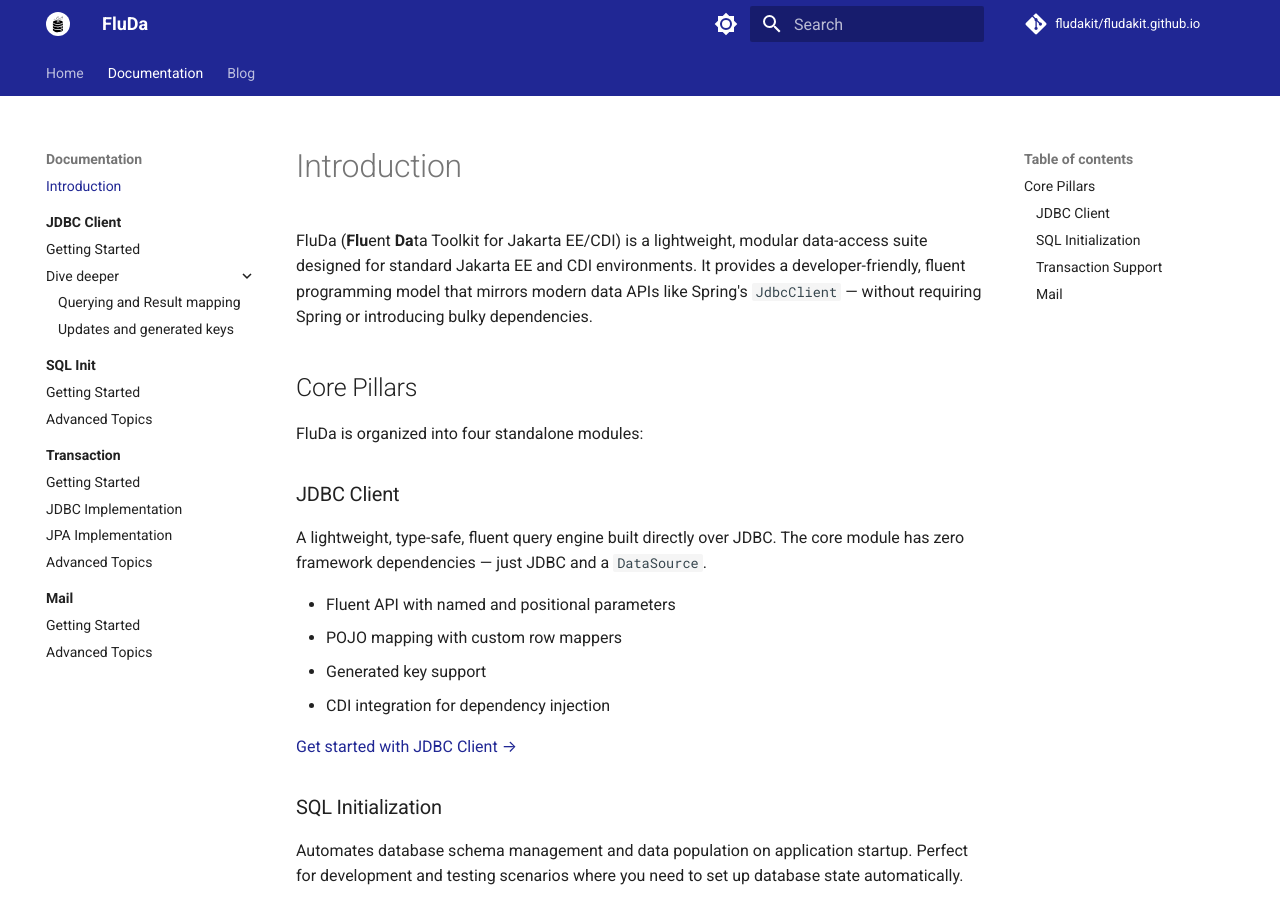
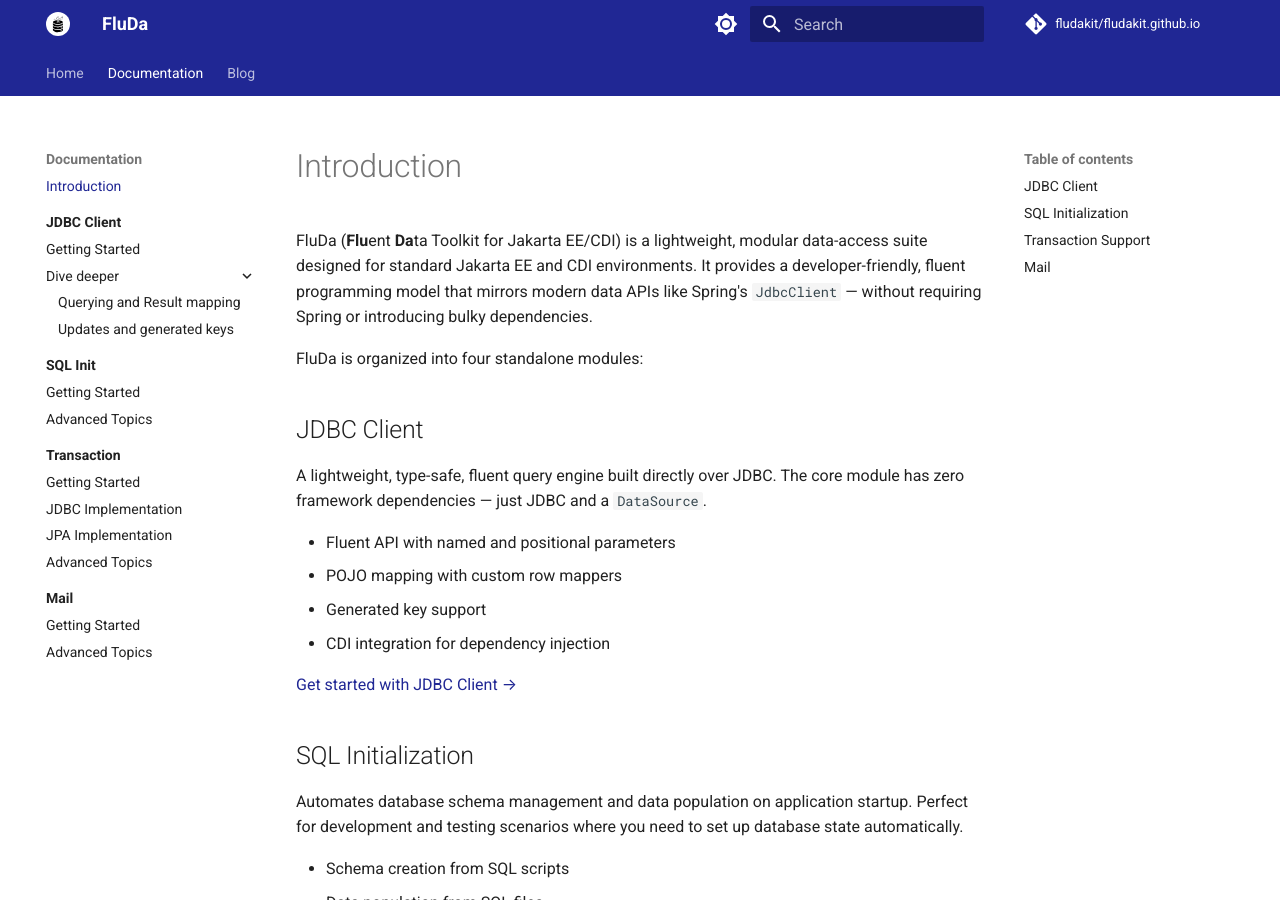
Before and after one commit to fludakit/fludakit.github.io, an MkDocs documentation site: the page built from docs/documentation/introduction.md, in a window 1280 px wide and 900 px high. Built offline with MkDocs 1.6.1 and Material for MkDocs 9.7.7, drawn with Linux system fonts in a browser that asks for light colours; comment, search, counter and statistics services are not loaded.

Commit message:
Remove Core Pillars heading, promote module subtitles to top level

```diff
--- a/docs/documentation/introduction.md
+++ b/docs/documentation/introduction.md
@@ -2,11 +2,9 @@
 
 FluDa (**Flu**ent **Da**ta Toolkit for Jakarta EE/CDI) is a lightweight, modular data-access suite designed for standard Jakarta EE and CDI environments. It provides a developer-friendly, fluent programming model that mirrors modern data APIs like Spring's `JdbcClient` — without requiring Spring or introducing bulky dependencies.
 
-## Core Pillars
-
 FluDa is organized into four standalone modules:
 
-### JDBC Client
+## JDBC Client
 
 A lightweight, type-safe, fluent query engine built directly over JDBC. The core module has zero framework dependencies — just JDBC and a `DataSource`.
 
@@ -17,7 +15,7 @@
 
 [Get started with JDBC Client →](jdbc-client/getting-started.md)
 
-### SQL Initialization
+## SQL Initialization
 
 Automates database schema management and data population on application startup. Perfect for development and testing scenarios where you need to set up database state automatically.
 
@@ -27,7 +25,7 @@
 
 [Get started with SQL Init →](sql-init/getting-started.md)
 
-### Transaction Support
+## Transaction Support
 
 Container-agnostic declarative and programmatic transaction boundaries backed directly by a standard `DataSource` or JPA. Works in Java SE, Servlet containers, and Jakarta EE environments.
 
@@ -38,7 +36,7 @@
 
 [Get started with Transaction Support →](tx/getting-started.md)
 
-### Mail
+## Mail
 
 A simple mail abstraction with built-in Jakarta Mail (SMTP) support and pluggable providers for third-party services like SendGrid.
 
```
